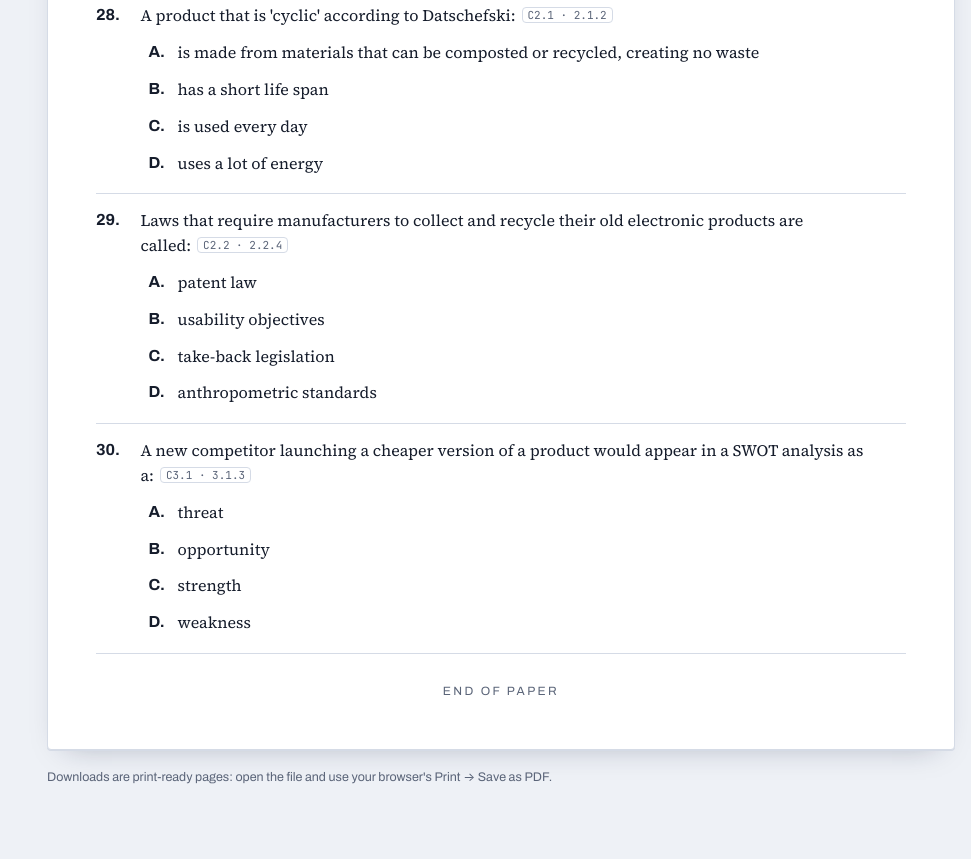
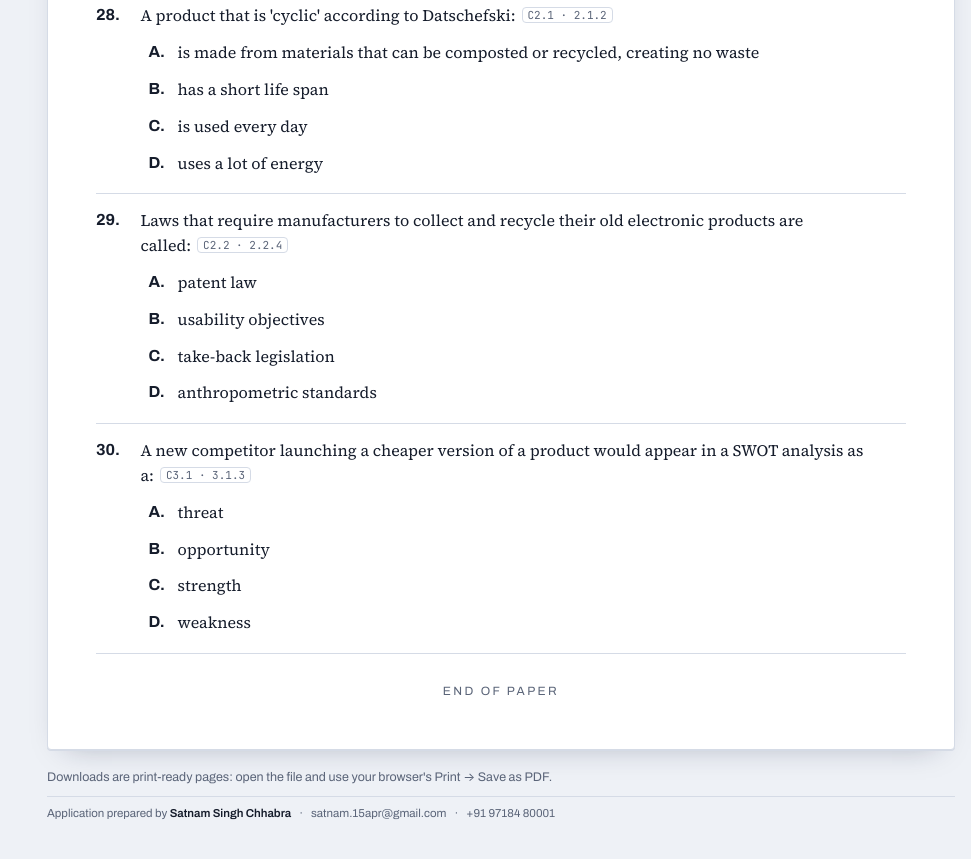
Before and after one commit to chhabra1986/IBDPDT, a website: page index.html in a window 1280 px wide. Shown: the part 6442-7301 px from the top of the page, without its empty margins (309-1280 px from the left). Before the commit the page ends 7276 px from the top, so only its background shows below. Drawn offline with Linux system fonts and the light colour scheme.

Commit message:
Add files via upload

```diff
--- a/index.html
+++ b/index.html
@@ -148,6 +148,9 @@ table.dt th{background:var(--accent-soft)}
 .res h4{font-size:14px;text-transform:uppercase;letter-spacing:.06em;margin:18px 0 6px;color:var(--muted)}
 .res ul{margin:0;padding-left:18px;font-size:14px}
 .res .seen{color:var(--muted);font-style:italic}
+.credit{font-family:var(--f-ui);font-size:11.5px;line-height:1.5;color:var(--muted);text-align:center;border-top:1px solid var(--line);padding-top:8px;margin-top:28px;display:flex;flex-wrap:wrap;justify-content:center;gap:2px 8px}
+.credit b{color:var(--ink);font-weight:600}.credit a{color:inherit;text-decoration:none}
+.foot .credit{margin-top:10px;justify-content:flex-start;text-align:left}
 footer.foot{margin-top:18px;color:var(--muted);font-size:12.5px}
 @media (prefers-reduced-motion:no-preference){.sheet{transition:opacity .2s}}
 </style>
@@ -217,7 +220,7 @@ footer.foot{margin-top:18px;color:var(--muted);font-size:12.5px}
       </div>
       <div class="status" id="status"></div>
       <article class="sheet" id="sheet" aria-live="polite"></article>
-      <footer class="foot">Downloads are print-ready pages: open the file and use your browser's Print → Save as PDF.</footer>
+      <footer class="foot">Downloads are print-ready pages: open the file and use your browser's Print → Save as PDF.<span id="creditFoot"></span></footer>
     </main>
   </div>
 </div>
@@ -860,13 +863,14 @@ $("sheet").addEventListener("click",e=>{
 });
 
 /* ---------- downloads (print-ready HTML) ---------- */
+const CREDIT=`<div class="credit"><span>Application prepared by <b>Satnam Singh Chhabra</b></span><span class="sep">·</span><a href="mailto:satnam.15apr@gmail.com">satnam.15apr@gmail.com</a><span class="sep">·</span><a href="tel:+919718480001">+91 97184 80001</a></div>`;
 function standalone(view){
   const css=document.querySelector("style").textContent.replace(/@media \(prefers-color-scheme: dark\)\{[\s\S]*?color-scheme:dark\}\}/,"").replace(/:root\[data-theme="dark"\]\{[\s\S]*?color-scheme:dark\}/,"");
   const label=view==="m"?"Markscheme":"Question paper";
   return`<!doctype html><html lang="en"><head><meta charset="utf-8"><meta name="viewport" content="width=device-width,initial-scale=1"><title>DT SL ${S.paper.title} ${label} ${S.paper.code}</title><link rel="stylesheet" href="https://fonts.googleapis.com/css2?family=Archivo:wght@400;600;800&family=Source+Serif+4:opsz,wght@8..60,400;8..60,600&family=JetBrains+Mono:wght@400;600&display=swap"><style>${css}
 body{background:#fff;margin:0}.sheet{border:0;box-shadow:none;max-width:820px;margin:0 auto}.printbar{max-width:820px;margin:12px auto;padding:0 16px;font-family:var(--f-ui);display:flex;gap:10px;align-items:center}
 .q{break-inside:avoid}.part{break-inside:avoid}.ms{break-inside:avoid}
-@media print{.printbar{display:none}.sheet{padding:0}@page{size:A4;margin:16mm}}</style></head><body><div class="printbar"><button class="btn primary" onclick="window.print()">Print / Save as PDF</button><span class="hint">Tip: choose “Save as PDF” as the printer.</span></div><article class="sheet">${render(S.paper,view,true)}</article></body></html>`;
+@media print{.printbar{display:none}.sheet{padding:0}@page{size:A4;margin:16mm 16mm 24mm}}@media print{.credit{position:fixed;left:0;right:0;bottom:0;margin:0;padding:4px 0 0;background:#fff;border-top:1px solid #d5dbe6}}</style></head><body><div class="printbar"><button class="btn primary" onclick="window.print()">Print / Save as PDF</button><span class="hint">Tip: choose “Save as PDF” as the printer.</span></div><article class="sheet">${render(S.paper,view,true)}${CREDIT}</article></body></html>`;
 }
 const DL={save:async({filename,data})=>{const u=URL.createObjectURL(new Blob([data],{type:"text/html"}));const a=document.createElement("a");a.href=u;a.download=filename;document.body.appendChild(a);a.click();a.remove();setTimeout(()=>URL.revokeObjectURL(u),4000);return{status:"saved"}}};
 async function save(view){
@@ -1075,7 +1079,7 @@ $("sheet").addEventListener("click",e=>{
 async function saveFeedback(){
   if(!DL||!FB.result)return;
   const css=document.querySelector("style").textContent.replace(/@media \(prefers-color-scheme: dark\)\{[\s\S]*?color-scheme:dark\}\}/,"").replace(/:root\[data-theme="dark"\]\{[\s\S]*?color-scheme:dark\}/,"");
-  const html=`<!doctype html><html lang="en"><head><meta charset="utf-8"><meta name="viewport" content="width=device-width,initial-scale=1"><title>DT SL feedback ${FB.result.code}</title><style>${css}body{background:#fff}.sheet{max-width:860px;margin:16px auto;border:0;box-shadow:none}</style></head><body><article class="sheet"><div class="cover"><div><div class="eyebrow">Design Technology · Standard level · Feedback</div><h2>${S.paper.title} feedback</h2><div class="sub">Paper code ${FB.result.code}</div></div><div class="meta">Total ${FB.result.total}/${FB.result.max}</div></div>${resultHTML(FB.result)}</article></body></html>`;
+  const html=`<!doctype html><html lang="en"><head><meta charset="utf-8"><meta name="viewport" content="width=device-width,initial-scale=1"><title>DT SL feedback ${FB.result.code}</title><style>${css}body{background:#fff}.sheet{max-width:860px;margin:16px auto;border:0;box-shadow:none}@page{size:A4;margin:16mm 16mm 24mm}@media print{.credit{position:fixed;left:0;right:0;bottom:0;margin:0;padding:4px 0 0;background:#fff;border-top:1px solid #d5dbe6}}</style></head><body><article class="sheet"><div class="cover"><div><div class="eyebrow">Design Technology · Standard level · Feedback</div><h2>${S.paper.title} feedback</h2><div class="sub">Paper code ${FB.result.code}</div></div><div class="meta">Total ${FB.result.total}/${FB.result.max}</div></div>${resultHTML(FB.result)}${CREDIT}</article></body></html>`;
   try{await DL.save({filename:`DT-SL-feedback-${FB.result.code}.html`,data:html});toast("Feedback saved")}catch(e){if(e&&e.code!=="declined")toast("Download isn't available here")}
 }
 
@@ -1083,6 +1087,7 @@ async function saveFeedback(){
 let boot=false;
 try{const last=localStorage.getItem("dtgen-last");if(last&&parseCode(last))boot=true}catch(e){}
 if(!boot){S.mode="p1"}
+document.getElementById("creditFoot").innerHTML=CREDIT;
 syncControls();draw();
 </script>
 
```
